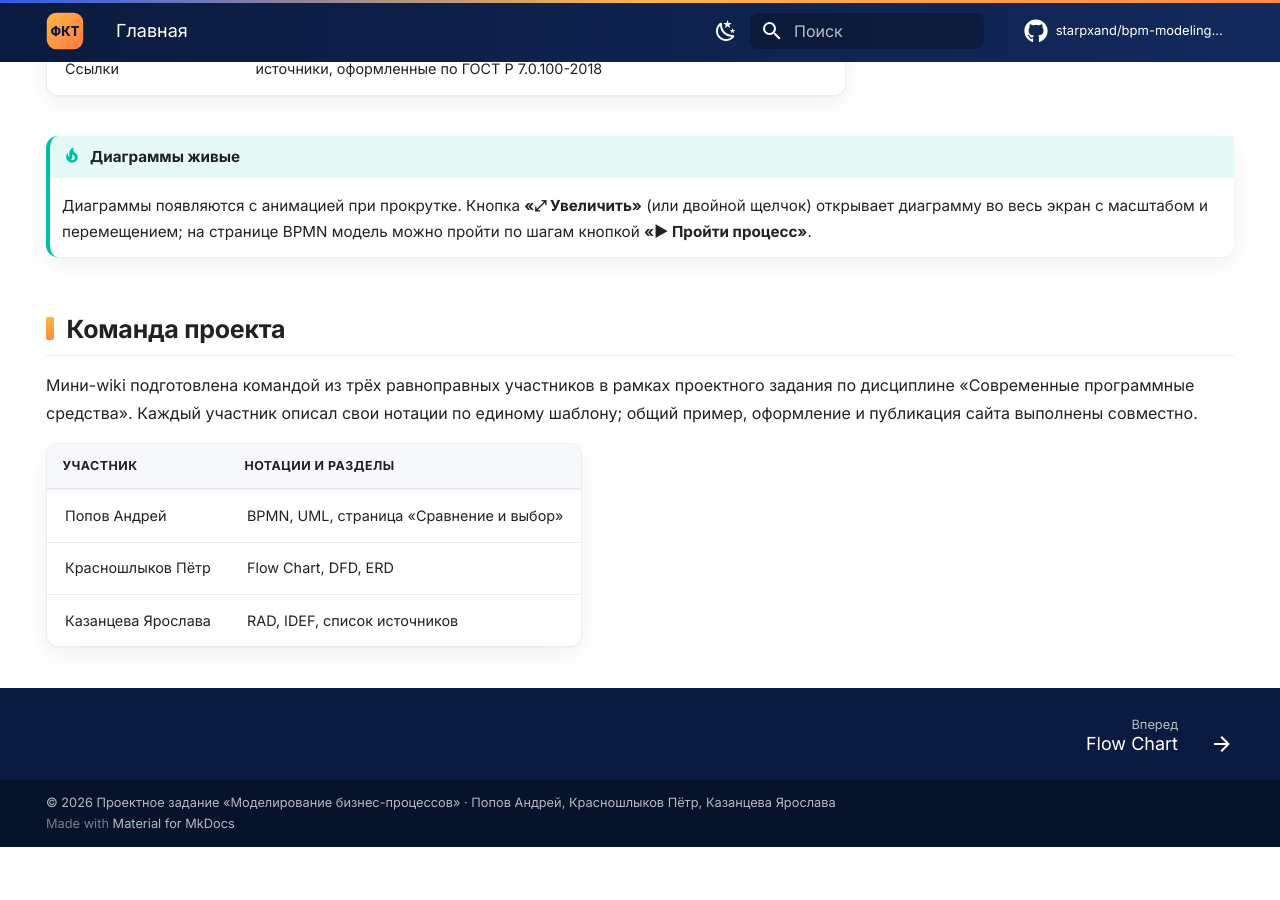
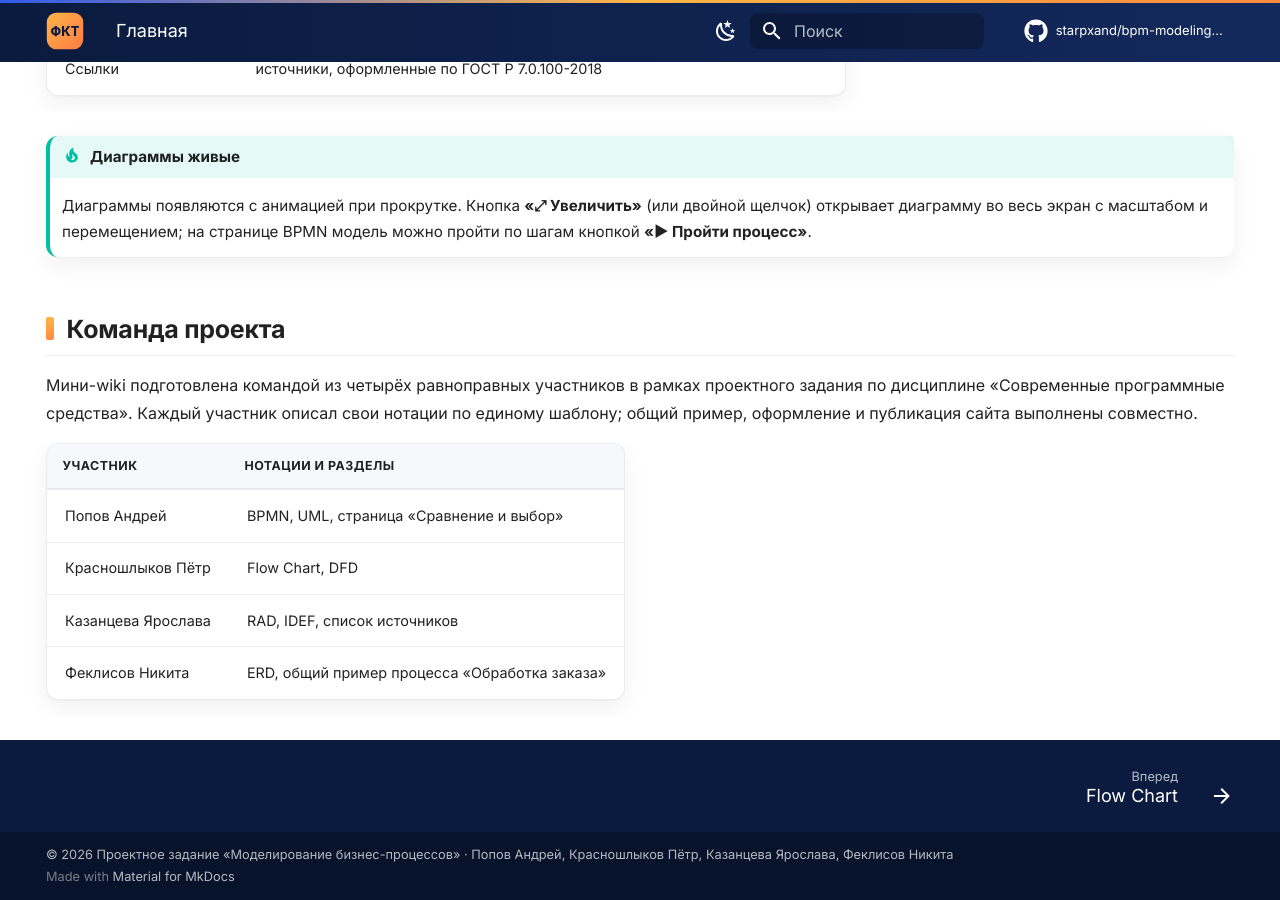
Before and after one commit to starpxand/bpm-modeling-wiki, an MkDocs documentation site: the page built from docs/index.md, in a window 1280 px wide and 900 px high, scrolled down 1961 px. Built offline with MkDocs 1.6.1 and Material for MkDocs 9.7.7, drawn with Linux system fonts in a browser that asks for light colours; comment, search, counter and statistics services are not loaded; before the commit the page ends 2808 px from its top, so only the background shows below that.

Commit message:
docs: в команду добавлен Феклисов Никита (ERD, общий пример процесса)
Co-Authored-By: Claude Opus 5.5 <noreply@anthropic.com>

```diff
--- a/docs/index.md
+++ b/docs/index.md
@@ -102,12 +102,13 @@ hide:
 
 ## Команда проекта
 
-Мини-wiki подготовлена командой из трёх равноправных участников в рамках проектного задания по
+Мини-wiki подготовлена командой из четырёх равноправных участников в рамках проектного задания по
 дисциплине «Современные программные средства». Каждый участник описал свои нотации по единому шаблону;
 общий пример, оформление и публикация сайта выполнены совместно.
 
 | Участник | Нотации и разделы |
 |---|---|
 | Попов Андрей | BPMN, UML, страница «Сравнение и выбор» |
-| Красношлыков Пётр | Flow Chart, DFD, ERD |
+| Красношлыков Пётр | Flow Chart, DFD |
 | Казанцева Ярослава | RAD, IDEF, список источников |
+| Феклисов Никита | ERD, общий пример процесса «Обработка заказа» |
--- a/mkdocs.yml
+++ b/mkdocs.yml
@@ -1,10 +1,10 @@
 site_name: Нотации моделирования бизнес-процессов
 site_description: Мини-wiki по методам моделирования бизнес-процессов – Flow Chart, DFD, RAD, IDEF, ERD, UML, BPMN
-site_author: Попов Андрей, Красношлыков Пётр, Казанцева Ярослава
+site_author: Попов Андрей, Красношлыков Пётр, Казанцева Ярослава, Феклисов Никита
 site_url: https://starpxand.github.io/bpm-modeling-wiki/
 repo_url: https://github.com/starpxand/bpm-modeling-wiki
 repo_name: starpxand/bpm-modeling-wiki
-copyright: "&copy; 2026 Проектное задание «Моделирование бизнес-процессов» · Попов Андрей, Красношлыков Пётр, Казанцева Ярослава"
+copyright: "&copy; 2026 Проектное задание «Моделирование бизнес-процессов» · Попов Андрей, Красношлыков Пётр, Казанцева Ярослава, Феклисов Никита"
 
 theme:
   name: material
--- a/overrides/home.html
+++ b/overrides/home.html
@@ -46,7 +46,7 @@
         <div class="lh-kpi lh-team">
           <div class="lh-kpi__label">Составители wiki</div>
           <ul class="lh-team__list">
-            <li>Попов Андрей</li><li>Красношлыков Пётр</li><li>Казанцева Ярослава</li>
+            <li>Попов Андрей</li><li>Красношлыков Пётр</li><li>Казанцева Ярослава</li><li>Феклисов Никита</li>
           </ul>
           <div class="lh-kpi__hint">ФКТ ФГБОУ ВО «КнАГУ» · «Современные программные средства» · 2026</div>
         </div>
```
Also changed, not shown: README.md (+2 -1 lines).
